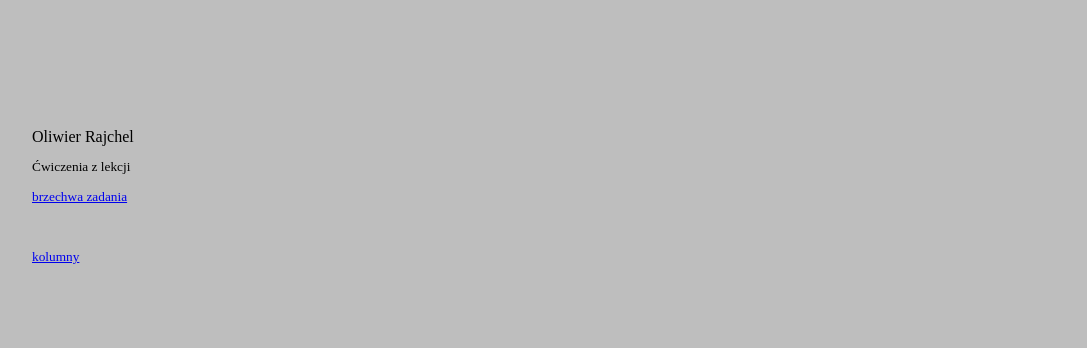
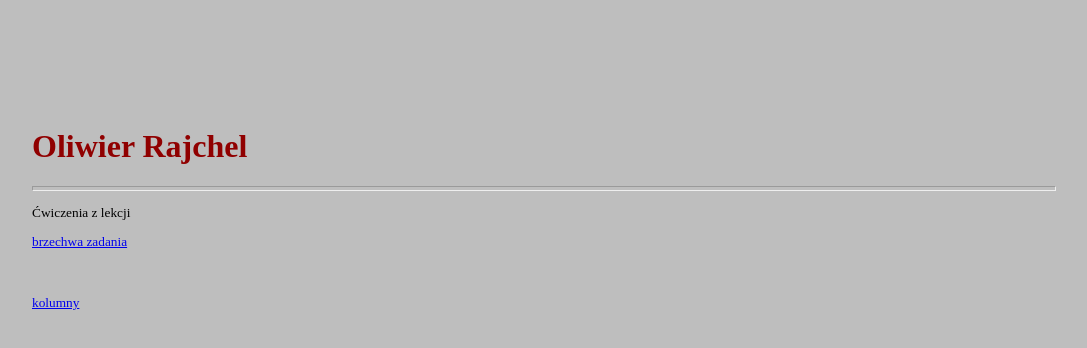
Before and after one commit to rajhell/lekcje, a plain HTML site: page index.html in a window 1280 px wide. Shown: the whole page, without its empty margins (96-1183 px from the left). Drawn offline with Linux system fonts and the light colour scheme.

Commit message:
Update index.html

```diff
--- a/index.html
+++ b/index.html
@@ -1,5 +1,7 @@
 <LINK rel="stylesheet" href="style.css" type="text/css"
-<h2> Oliwier Rajchel </h2>
+<hr>
+  <h1> Oliwier Rajchel </h1>
+<hr>
 <p> Ćwiczenia z lekcji </p>
 
 <p> <a href="/zadania/Brzechwa/brzechwa.html">brzechwa zadania </a> </p> <br>
```
